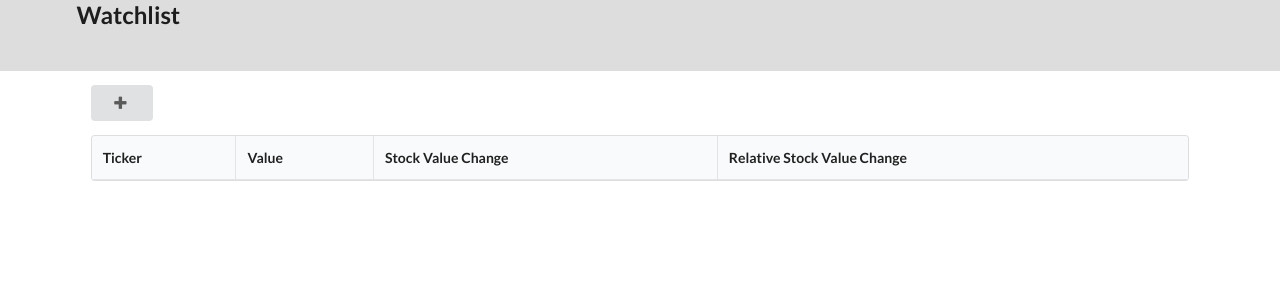
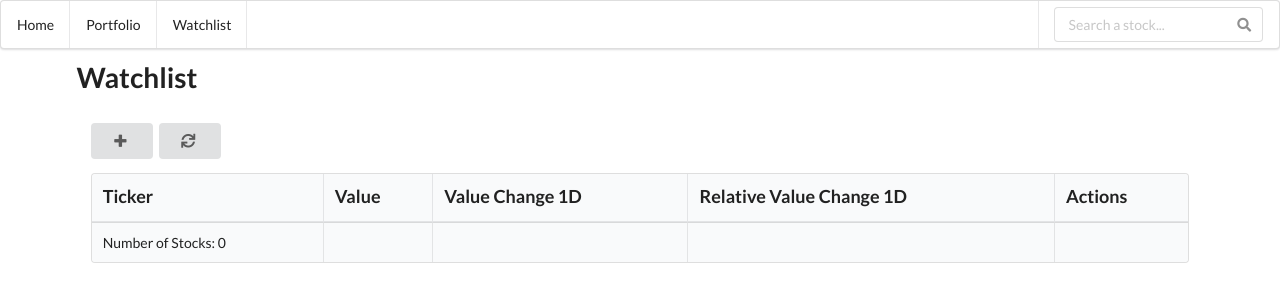
Before and after one commit to DKoflerGIT/Portfolio, a FastAPI app: page /finances/stocks/watchlist in a window 1280 px wide. Shown: the top 302 px of the page. Run offline with FastAPI, Linux system fonts and the light colour scheme; data comes from the database, SQL or seed files in the repository; both versions use the stored data as it was after the commit; lists and menus that the app fills with data are empty; some libraries are stand-ins or nearby versions.

Commit message:
added menu, deleting stocks now possible

```diff
--- a/api.py
+++ b/api.py
@@ -53,8 +53,14 @@ def portfolio(request: Request):
 
 # Add a stock /finances/stocks/portfolio/add-stock
 @app.post("/finances/stocks/portfolio/add-stock")
-async def portfolioAdd(stockRequest: StockRequest, backgroundTasks: BackgroundTasks):
+async def portfolioAddStock(stockRequest: StockRequest, backgroundTasks: BackgroundTasks):
     backgroundTasks.add_task(sF.saveStockToDB(stockRequest.ticker, stockRequest.buyPrice, stockRequest.buyAmount, stockRequest.buyFeeEur))
+
+
+# Remove a stock /finances/stocks/portfolio/remove-stock
+@app.delete("/finances/stocks/portfolio/remove-stock")
+async def portfolioDeleteStock(stockRequest: StockRequest, backgroundTasks: BackgroundTasks):
+    backgroundTasks.add_task(sF.deleteStockFromDB(stockRequest.ticker))
 
 # endregion
 
@@ -82,8 +88,14 @@ def watchlist(request: Request):
 
 # Add a stock /finances/stocks/watchlist/add-stock
 @app.post("/finances/stocks/watchlist/add-stock")
-async def watchlistAdd(stockRequest: StockRequest, backgroundTasks: BackgroundTasks):
+async def watchlistAddStock(stockRequest: StockRequest, backgroundTasks: BackgroundTasks):
     backgroundTasks.add_task(sF.saveStockToDB(stockRequest.ticker))
+
+
+# Remove a stock /finances/stocks/watchlist/remove-stock
+@app.delete("/finances/stocks/watchlist/remove-stock")
+async def watchlistRemoveStock(stockRequest: StockRequest, backgroundTasks: BackgroundTasks):
+    backgroundTasks.add_task(sF.deleteStockFromDB(stockRequest.ticker))
 
 # endregion
 
--- a/templates/layout.html
+++ b/templates/layout.html
@@ -6,11 +6,25 @@
         <script src="https://code.jquery.com/jquery-3.1.1.min.js" integrity="sha256-hVVnYaiADRTO2PzUGmuLJr8BLUSjGIZsDYGmIJLv2b8=" crossorigin="anonymous"></script>
         <script src="https://cdn.jsdelivr.net/npm/semantic-ui@2.4.2/dist/semantic.min.js"></script>
         <script>
-            function initialize() {
-                $('table').tablesort()
-            }
-        </script>
-        <script> //tablesort
+            $(document).ready(function() {
+                $('table').tablesort();
+
+                //home
+                $("#home").click(function() {
+                    window.location.replace("/");
+                });
+
+                //portfolio
+                $("#portfolio").click(function() {
+                    window.location.replace("/finances/stocks/portfolio");
+                });
+
+                //watchlist
+                $("#watchlist").click(function() {
+                    window.location.replace("/finances/stocks/watchlist");
+                });
+            });
+
             (function($) {
                 $.tablesort = function ($table, settings) {
                     var self = this;
@@ -137,16 +151,33 @@
                 };
 
             })(window.Zepto || window.jQuery);
+
         </script>
-
     </head>
-    <body class="body" onload="initialize()">
-        <div style="background-color: rgb(221, 221, 221); height: 10ex;">
-            <div class="ui container">
-                <h2>{{ title }}</h2>
+    <body class="body">
+        <div class="ui primary  menu">
+            <a id="home" class="item">
+                Home
+            </a>
+            <a id="portfolio" class="item">
+                Portfolio
+            </a>
+            <a id="watchlist" class="item">
+                Watchlist
+            </a>
+            <div class="right menu">
+                <div class="item">
+                    <div class="ui icon input">
+                        <input type="text" placeholder="Search a stock...">
+                        <i class="search link icon"></i>
+                    </div>
+                </div>
             </div>
         </div>
+
         <div class="ui container">
+            <h1 class="ui header">{{ title }}</h1>
+
             {% block content %}
 
             {% endblock %}
--- a/templates/watchlist.html
+++ b/templates/watchlist.html
@@ -4,10 +4,17 @@
 
 <script>
     $(document).ready(function() {
+        //Modal to add stocks
         $("#addStockOpenModal").click(function() {
             $('.ui.basic.modal').modal('show');
         });
 
+        //refresh site
+        $("#refresh").click(function() {
+            window.location.reload();
+        });
+
+        //add stock to watchlist
         $("#addStockConfirm").click(function() {
             var ticker = $("#addStockTicker").val();
             console.log(ticker);
@@ -24,14 +31,46 @@
             window.location.reload();
         });
 
-        let n = $("#stockTable >tbody >tr").length;
-        let v1;
-        for(let i = 1; i <= n; i++) {
-            //color value change fields
-            v1 =$("#valueChange" + [i]).text();
-            v1 = parseFloat(v1.substring(0, v1.length - 2));
-            if(v1 < 0) $("#valueChange" + [i]).addClass("negative");
-            else if (v1 > 0) $("#valueChange" + [i]).addClass("positive");
+        //remove stock from watchlist
+        function generate_handler( j ) {
+            return function(event) {
+                var ticker = $("#ticker" + j).text();
+                console.log(ticker);
+                $.ajax({
+                    url: '/finances/stocks/watchlist/remove-stock',
+                    type: 'DELETE',
+                    contentType: 'application/json',
+                    data: JSON.stringify({
+                        "ticker" : ticker
+                    }),
+                    dataType: 'json'
+                });
+
+                window.location.reload();
+            };
+        }
+
+        if($("#stockTable >tbody >tr") != null) {
+            let n = $("#stockTable >tbody >tr").length;
+            for(var i = 1; i <= n; i++){
+                $('#deleteStock' + i).click( generate_handler( i ) );
+            }
+
+            //color fields
+            let v;
+            for(let i = 1; i <= n; i++) {
+                //color value change fields
+                v =$("#valueChange" + [i]).text();
+                v = parseFloat(v.substring(0, v.length - 2));
+                if(v < 0) $("#valueChange" + [i]).addClass("negative");
+                else if (v > 0) $("#valueChange" + [i]).addClass("positive");
+
+                //color relative value change fields
+                v =$("#relValueChange" + [i]).text();
+                v = parseFloat(v.substring(0, v.length - 2));
+                if(v < 0) $("#relValueChange" + [i]).addClass("negative");
+                else if (v > 0) $("#relValueChange" + [i]).addClass("positive");
+            }
         }
     });
 </script>
@@ -75,28 +114,54 @@
         </div>
     </div>
 
+    <!-- Button to refresh the site -->
+    <div class="ui animated button" tabindex="1" id="refresh">
+        <div class="hidden content">Refresh</div>
+        <div class="visible content">
+            <i class="refresh icon"></i>
+        </div>
+    </div>
+
     <!-- Stock table -->
     <table id="stockTable" class="ui sortable celled table">
         <thead>
             <tr>
-                <th>Ticker</th>
-                <th>Value</th>
-                <th>Stock Value Change</th>
-                <th>Relative Stock Value Change</th>
+                <th><h3 class="ui header">Ticker</h3></th>
+                <th><h3 class="ui header">Value</h3></th>
+                <th><h3 class="ui header">Value Change 1D</h3></th>
+                <th><h3 class="ui header">Relative Value Change 1D</h3></th>
+                <th><h3 class="ui header">Actions</h3></th>
             </tr>
         </thead>
         <tbody id="tableBody">
             {% if stocks is not none %}
                 {% for stock in stocks %}
                 <tr>
-                    <td>{{ stock[0] }}</td>
+                    <td id="ticker{{loop.index}}">{{ stock[0] }}</td>
                     <td>{{ stock[1] }}</td>
-                    <td>{{ stock[2] }}</td>
-                    <td id="valueChange{{loop.index}}">{{ stock[3] }}</td>
+                    <td id="valueChange{{loop.index}}">{{ stock[2] }}</td>
+                    <td id="relValueChange{{loop.index}}">{{ stock[3] }}</td>
+                    <td>
+                        <div class="ui animated button" tabindex="{{ 3 + loop.index }}" id="deleteStock{{ loop.index }}">
+                            <div class="hidden content">Delete</div>
+                            <div class="visible content">
+                                <i class="trash icon"></i>
+                            </div>
+                        </div>
+                    </td>
                 </tr>
                 {% endfor %}
             {% endif %}
         </tbody>
+        <tfoot>
+            <tr>
+                <th> {% if stocks is not none %} Number of Stocks: {{ stocks|length }} {% else %}  Number of Stocks: 0 {% endif %}</th>
+                <th></th>
+                <th></th>
+                <th></th>
+                <th></th>
+            </tr>
+        </tfoot>
     </table>
 </div>
 
```
Also changed, not shown: classes/stock.py (+16 -4 lines), functions/stockFunctions.py (+10 -0 lines), templates/portfolio.html (+59 -12 lines), stocks.db.
